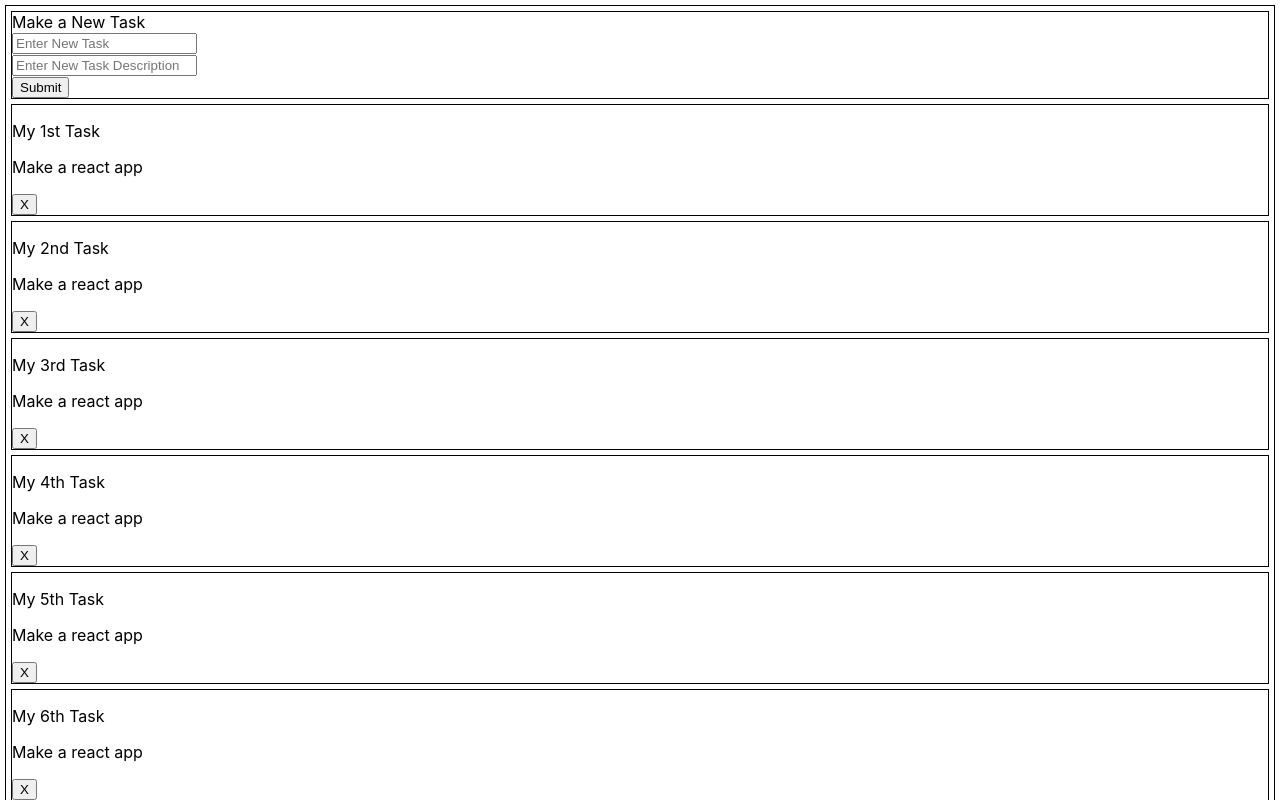
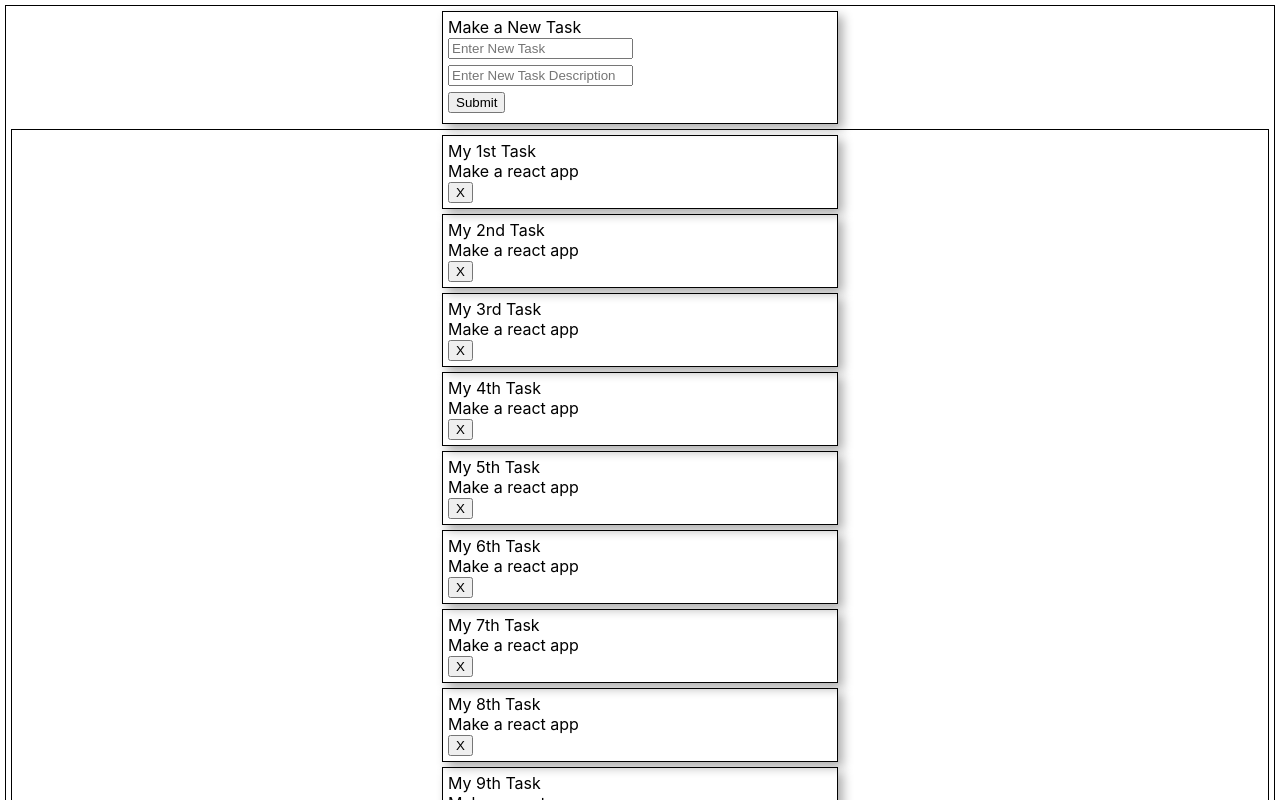
Before and after one commit to wukrit/react-to-do-list, a React (Create React App) app: page / in a window 1280 px wide. Shown: the top 800 px of the page. Built offline with nearby package versions, Linux system fonts and the light colour scheme.

Commit message:
Created draggable elements

```diff
--- a/src/App.js
+++ b/src/App.js
@@ -1,5 +1,4 @@
 import React from 'react';
-import logo from './logo.svg';
 import './App.css';
 import ListContainer from './List/ListContainer'
 
--- /dev/null
+++ b/src/List/List.css
@@ -0,0 +1,33 @@
+.list-item {
+    margin-left: auto;
+    margin-right: auto;
+    max-width: 30vw;
+    padding: 5px;
+    -webkit-box-shadow: 5px 5px 10px 0px rgba(173,173,173,1);
+    -moz-box-shadow: 5px 5px 10px 0px rgba(173,173,173,1);
+    box-shadow: 5px 5px 10px 0px rgba(173,173,173,1);
+}
+
+.list-item p {
+    /* display: flex; */
+    display: inline-flex;
+    margin: 0px;
+}
+
+.list-form {
+    margin-left: auto;
+    margin-right: auto;
+    max-width: 30vw;
+    padding: 5px;
+    -webkit-box-shadow: 5px 5px 10px 0px rgba(173,173,173,1);
+    -moz-box-shadow: 5px 5px 10px 0px rgba(173,173,173,1);
+    box-shadow: 5px 5px 10px 0px rgba(173,173,173,1);
+}
+
+.list-form input {
+    margin-bottom: 5px;
+}
+
+.over {
+    background-color: blue;
+}
--- a/src/List/ListContainer.js
+++ b/src/List/ListContainer.js
@@ -28,12 +28,41 @@ class ListContainer extends React.Component {
         this.setState({listItems: [...newList]})
     }
 
+    highlightListItem = (listItem) => {
+        if (listItem.classList.contains("list-item")) {
+            listItem.classList.add("over")
+        }
+    }
+
+    removeHighlight = (listItem) => {
+        if (listItem.classList.contains("list-item")) {
+            listItem.classList.remove("over")
+        }
+    }
+
+    dropItem = (target, item) => {
+        console.log(target, item)
+        // if (listItem.classList.contains("list-item")) {
+
+        // }
+    }
+
+    listItemEvents = () => {
+        return (
+            {
+                deleteListItem: this.deleteListItem,
+                highlightListItem: this.highlightListItem,
+                removeHighlight: this.removeHighlight,
+                dropItem: this.dropItem
+            }
+        )
+    }
+
     render() {
         return (
             < >
-            {console.log(this.state.listItems)}
                 <ListForm newListItem={this.newListItem} />
-                <ListItemContainer listItems={this.state.listItems} deleteListItem={this.deleteListItem} />
+                <ListItemContainer listItems={this.state.listItems} listItemEvents={this.listItemEvents} />
             </ >
         )
     }
--- a/src/List/ListForm.js
+++ b/src/List/ListForm.js
@@ -1,4 +1,5 @@
 import React from 'react'
+import './List.css'
 
 class ListForm extends React.Component {
 
--- a/src/List/ListItem.js
+++ b/src/List/ListItem.js
@@ -1,17 +1,32 @@
 import React from 'react'
+import './List.css'
 
 class ListItem extends React.Component {
 
     render() {
+
+        const {
+                highlightListItem,
+                removeHighlight,
+                deleteListItem,
+                dropItem
+             } = this.props.listItemEvents()
+
         return (
-            <div className="list-item">
+            <div
+                className="list-item"
+                draggable="true"
+                onDragEnter={(event) => highlightListItem(event.target)}
+                onDragLeave={(event) => removeHighlight(event.target)}
+                onDrop={(event) => dropItem(event.target, this)}
+            >
                 <p className="task-name">
                     {this.props.taskName}
-                </p>
+                </p> <br />
                 <p className="task-description">
                     {this.props.taskDescription}
-                </p>
-                <button onClick={() => {this.props.deleteListItem(this.props.taskId)}}>
+                </p> <br />
+                <button onClick={() => {deleteListItem(this.props.taskId)}}>
                     X
                 </button>
             </div>
@@ -20,4 +35,5 @@ class ListItem extends React.Component {
 
 }
 
+
 export default ListItem
--- a/src/List/ListItemContainer.js
+++ b/src/List/ListItemContainer.js
@@ -5,15 +5,15 @@ class ListItemContainer extends React.Component {
 
     render() {
         return (
-            < >
+            <div className="list-item-container">
                 {
                     this.props.listItems.map((item, index) => {
                         return (
-                            <ListItem key={index} taskId={index} taskName={item.name} taskDescription={item.description} deleteListItem={this.props.deleteListItem} />
+                            <ListItem key={index} taskId={index} taskName={item.name} taskDescription={item.description} listItemEvents={this.props.listItemEvents} />
                         )
                     })
                 }
-            </ >
+            </div>
         )
     }
 
```
Also changed, not shown: src/logo.svg (deleted).
